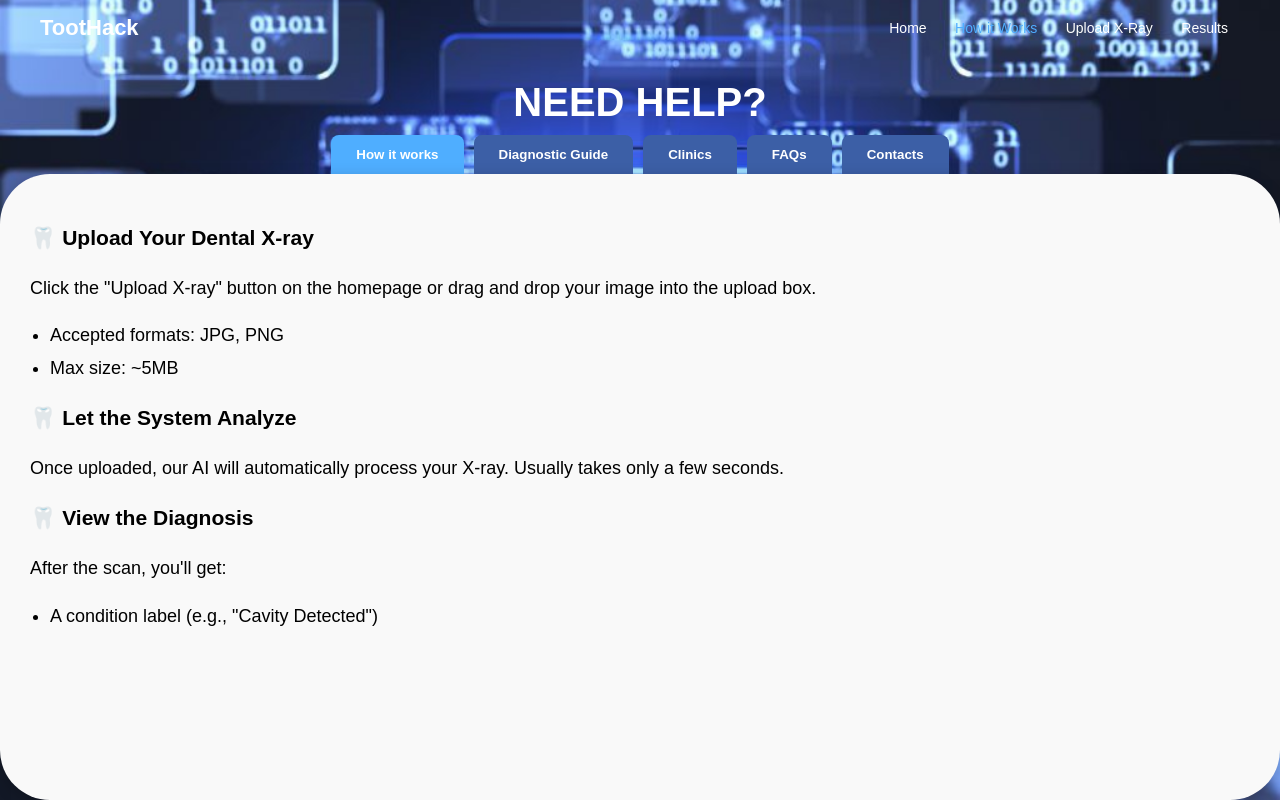
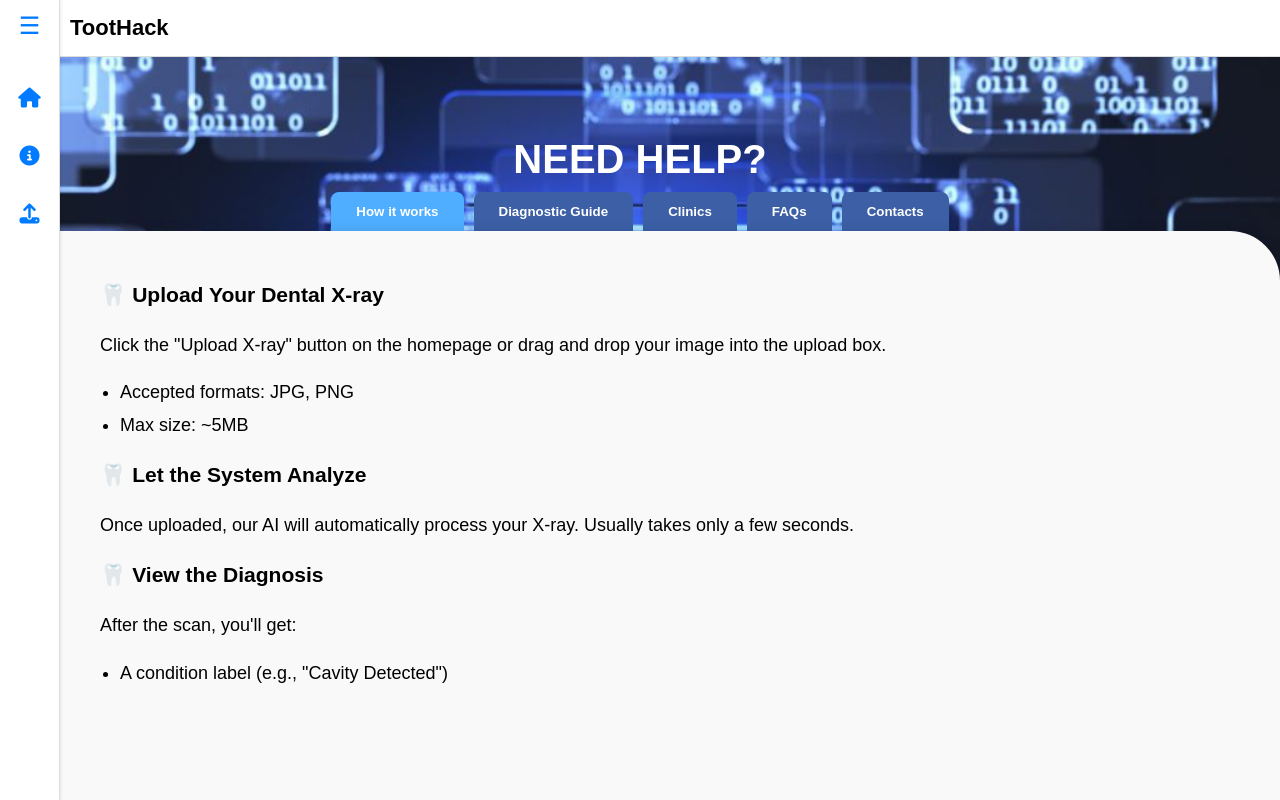
Before and after one commit to rxykio/TootHack, a Flask app: page /howitworks in a window 1280 px wide. Run offline with Flask 3, Linux system fonts and the light colour scheme.

Commit message:
Sidebar navigation

```diff
--- a/app/controllers/home.py
+++ b/app/controllers/home.py
@@ -1,16 +1,23 @@
 from flask import Blueprint, render_template
 
+main = Blueprint('main', __name__)
+
+@main.route('/')
 def home():
-    return render_template("index.html")
+    return render_template("index.html", active_page="home")
 
+@main.route('/how-it-works')
 def howitworks():
-    return render_template("howitworks.html")
+    return render_template("howitworks.html", active_page="howitworks")
 
+@main.route('/upload')
 def upload():
-    return render_template("upload.html")
+    return render_template("upload.html", active_page="upload")
 
+@main.route('/result')
 def result():
-    return render_template("result.html")
+    return render_template("result.html", active_page="result")
 
+@main.route('/condition')
 def condition():
-    return render_template("condition.html")
+    return render_template("condition.html", active_page="condition")
--- a/app/templates/howitworks.html
+++ b/app/templates/howitworks.html
@@ -16,36 +16,21 @@
     /* Header */
    header {
     display: flex;
-      justify-content: space-between;
     align-items: center;
-      padding: 15px 40px;
-      position: fixed;
-      top: 0; left: 0; right: 0;
+    padding: 15px 30px 15px 70px; /* space for burger */
+    background-color: #fff;
+    border-bottom: 1px solid #ddd;
+    position: sticky;
+    top: 0;
     z-index: 1000;
-      background: transparent;
-      color: white;
   }
 
   header h1 {
+    margin: 0;
     font-size: 22px;
-      color: white;
+    line-height: 26px;
   }
 
-    nav a {
-      text-decoration: none;
-      margin: 0 12px;
-      color: white;
-      font-size: 14px;
-      transition: color .3s;
-    }
-
-    nav a:hover {
-      color: #4faeff;
-    }
-
-    nav a.active {
-      color: #4faeff;
-    }
 
     /* Background Section */
     .bg-section {
@@ -103,6 +88,7 @@
     }
 
     .tab-content {
+      padding-left: 70px;
       font-size: 18px;
       line-height: 1.8;
     }
@@ -315,13 +301,10 @@
 
   <!-- HEADER -->
   <header>
+   <div class="header-left">
     <h1>TootHack</h1>
-    <nav>
-      <a href="{{ url_for('main.home') }}">Home</a>
-      <a href="{{ url_for('main.howitworks') }}" class="active">How it Works</a>
-      <a href="{{ url_for('main.upload') }}">Upload X-Ray</a>
-      <a href="{{ url_for('main.result') }}">Results</a>
-    </nav>
+  </div>
+  {% include 'sidebar.html' %}
   </header>
 
   <!-- BACKGROUND IMAGE SECTION -->
--- /dev/null
+++ b/app/templates/sidebar.html
@@ -0,0 +1,183 @@
+<!-- Font Awesome Icons CDN -->
+<link
+  rel="stylesheet"
+  href="https://cdnjs.cloudflare.com/ajax/libs/font-awesome/6.4.0/css/all.min.css"
+/>
+
+<style>
+  /* Sidebar */
+  .sidebar {
+    height: 100vh;
+    width: 220px;
+    position: fixed;
+    top: 0;
+    left: -220px;
+    background-color: #f8f9fa;
+    overflow-x: hidden;
+    padding-top: 60px;
+    transition: left 0.3s ease;
+    z-index: 1001;
+    box-shadow: 2px 0 5px rgba(0, 0, 0, 0.1);
+  }
+
+  .sidebar .sidebar-burger {
+  position: absolute;
+  top: 12px;
+  left: 16px;
+  font-size: 24px;
+  background: none;
+  border: none;
+  color: #007bff;
+  cursor: pointer;
+  z-index: 1002;
+}
+
+  .sidebar.open {
+    left: 0;
+  }
+
+  .sidebar a {
+    padding: 12px 20px;
+    text-decoration: none;
+    font-size: 16px;
+    color: #333;
+    display: flex;
+    align-items: center;
+    transition: background-color 0.2s;
+  }
+
+  .sidebar a i {
+    margin-right: 10px;
+    color: #007bff;
+    min-width: 20px;
+    text-align: center;
+  }
+
+  .sidebar a:hover {
+    background-color: #ddd;
+  }
+
+  .sidebar a.active {
+    color: #007bff;
+    font-weight: bold;
+  }
+
+  /* Mini vertical nav with full height */
+  .mini-nav {
+    position: fixed;
+    top: 0;
+    left: 0;
+    height: 100vh;
+    width: 60px;
+    display: flex;
+    flex-direction: column;
+    align-items: center;
+    padding-top: 12px;
+    background-color: #ffffff;
+    border-right: 1px solid #ddd;
+    box-shadow: 2px 0 2px rgba(0, 0, 0, 0.05);
+    z-index: 1099;
+    transition: opacity 0.3s ease;
+    gap: 18px;
+  }
+
+  .mini-nav.hidden {
+    opacity: 0;
+    pointer-events: none;
+  }
+
+  .mini-nav button.burger {
+    font-size: 24px;
+    background: none;
+    border: none;
+    color: #007bff;
+    cursor: pointer;
+    margin-bottom: 20px;
+  }
+
+  .mini-nav a {
+    font-size: 20px;
+    color: #007bff;
+    text-decoration: none;
+    display: flex;
+    justify-content: center;
+    align-items: center;
+    width: 100%;
+    padding: 10px 0;
+  }
+
+  .mini-nav a:hover {
+    background-color: #f1f1f1;
+    color: #0056b3;
+  }
+
+  /* Overlay */
+  .overlay {
+    position: fixed;
+    top: 0;
+    left: 0;
+    height: 100vh;
+    width: 0;
+    z-index: 1000;
+    transition: width 0.3s ease;
+    overflow: hidden;
+  }
+
+  .overlay.open {
+    width: 100%;
+  }
+
+  @media (min-width: 768px) {
+    body.sidebar-open {
+      margin-left: 220px;
+    }
+  }
+</style>
+
+<!-- Mini Vertical Icon Navigation with burger inside -->
+<div class="mini-nav" id="miniNav">
+  <button class="burger" onclick="toggleSidebar()">☰</button>
+  <a href="{{ url_for('main.home') }}" title="Home"><i class="fas fa-home"></i></a>
+  <a href="{{ url_for('main.howitworks') }}" title="How it Works"><i class="fas fa-info-circle"></i></a>
+  <a href="{{ url_for('main.upload') }}" title="Upload X-Ray"><i class="fas fa-upload"></i></a>
+</div>
+
+<!-- Sidebar -->
+<div id="mySidebar" class="sidebar">
+  <button class="burger sidebar-burger" onclick="toggleSidebar()">☰</button>
+  <a href="{{ url_for('main.home') }}" class="{% if active_page == 'home' %}active{% endif %}">
+    <i class="fas fa-home"></i> Home
+  </a>
+  <a href="{{ url_for('main.howitworks') }}" class="{% if active_page == 'howitworks' %}active{% endif %}">
+    <i class="fas fa-info-circle"></i> How it Works
+  </a>
+  <a href="{{ url_for('main.upload') }}" class="{% if active_page == 'upload' %}active{% endif %}">
+    <i class="fas fa-upload"></i> Upload X-Ray
+  </a>
+</div>
+
+<!-- Overlay -->
+<div id="sidebarOverlay" class="overlay" onclick="toggleSidebar()"></div>
+
+<script>
+  function toggleSidebar() {
+    const sidebar = document.getElementById("mySidebar");
+    const overlay = document.getElementById("sidebarOverlay");
+    const miniNav = document.getElementById("miniNav");
+    const body = document.body;
+
+    const isOpen = sidebar.classList.contains("open");
+
+    if (isOpen) {
+      sidebar.classList.remove("open");
+      overlay.classList.remove("open");
+      body.classList.remove("sidebar-open");
+      miniNav.classList.remove("hidden");
+    } else {
+      sidebar.classList.add("open");
+      overlay.classList.add("open");
+      body.classList.add("sidebar-open");
+      miniNav.classList.add("hidden");
+    }
+  }
+</script>
```
Also changed, not shown: app/templates/condition.html (+8 -18 lines), app/templates/index.html (+10 -23 lines), app/templates/result.html (+6 -21 lines), app/templates/upload.html (+6 -21 lines). Lines whose indentation alone changed are shown as unchanged.
